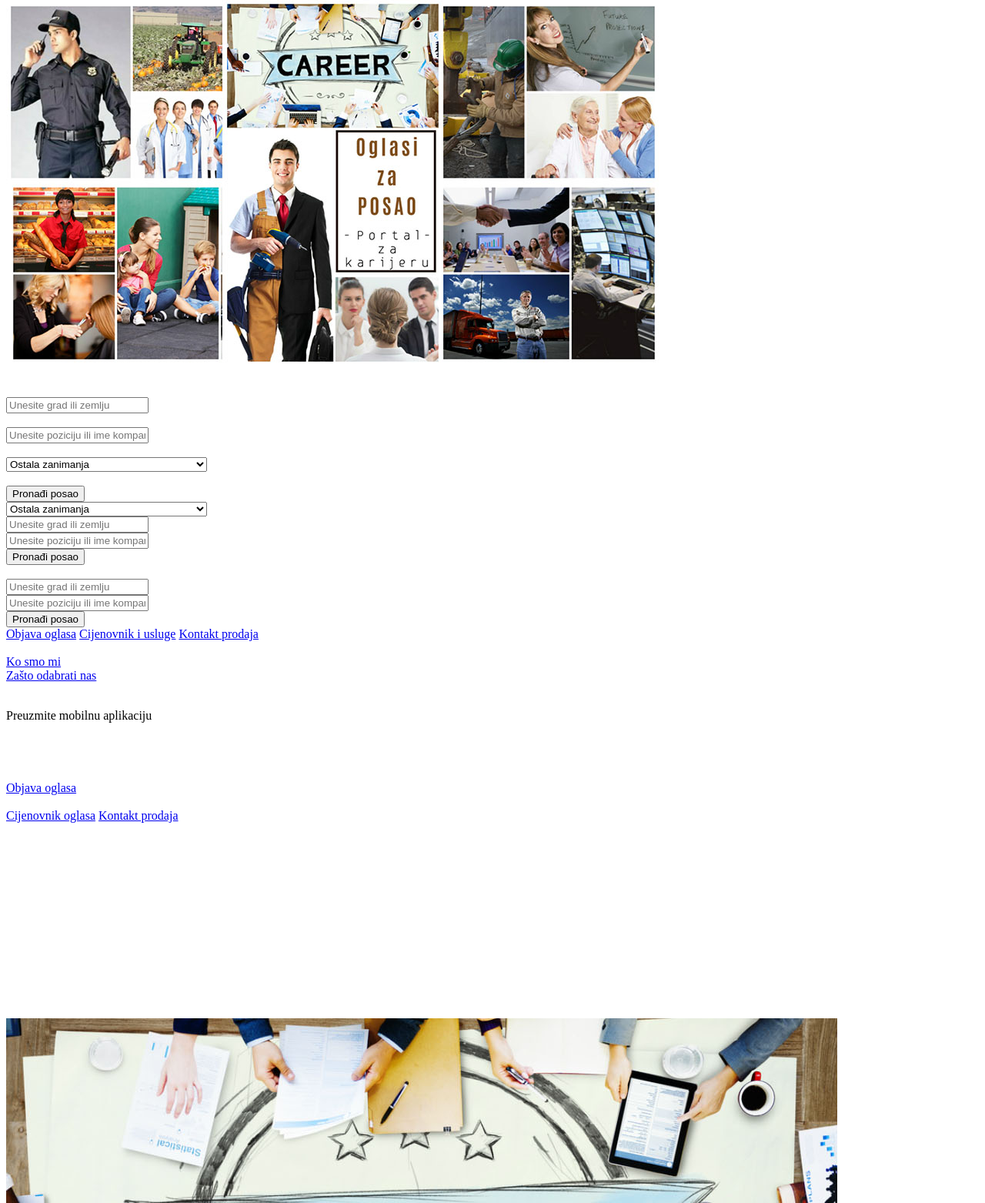
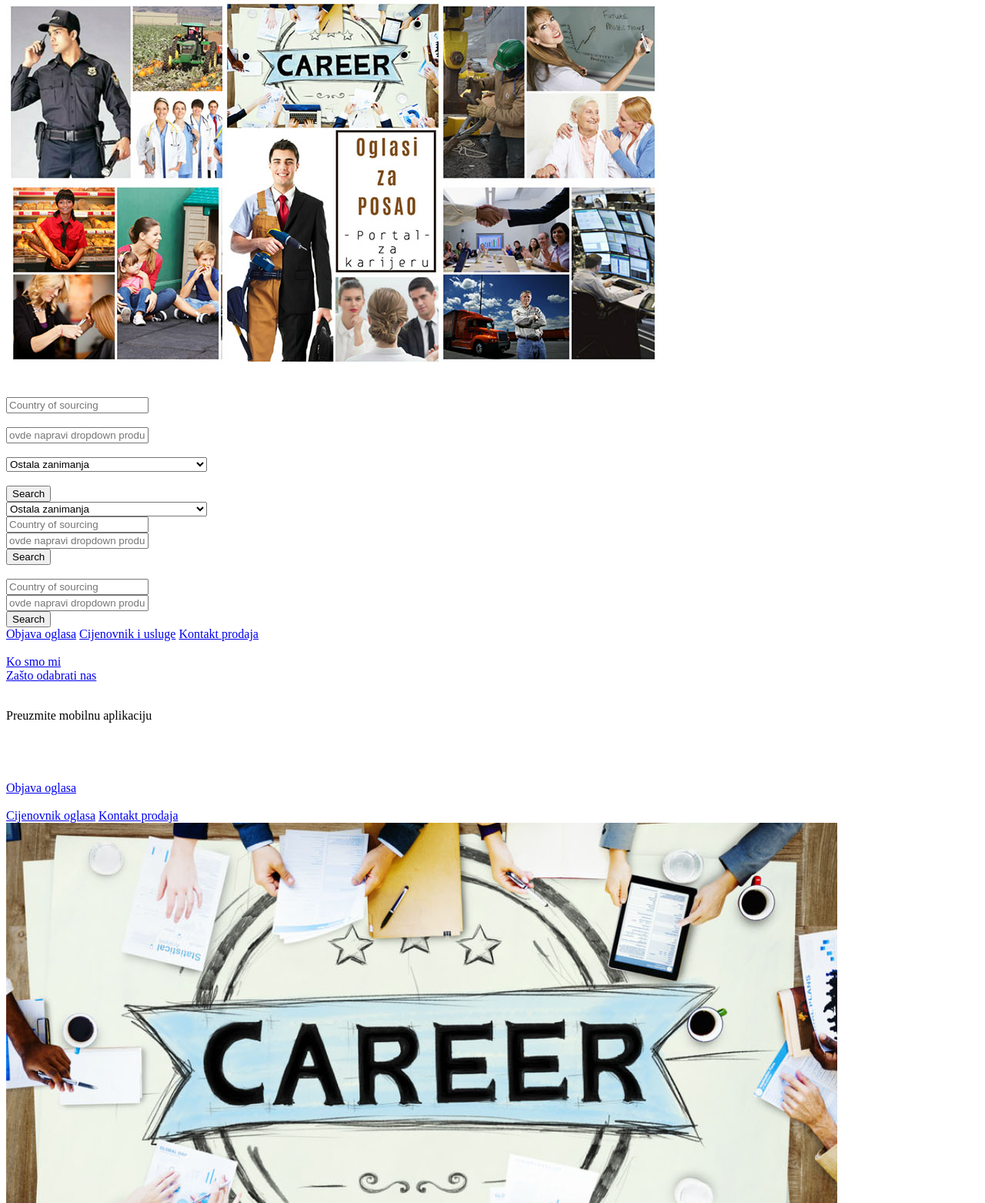
Before and after one commit to NedimRenesalis/demblock, a Yii app: the page made by frontend/views/site/index/BA-index.php in a window 1280 px wide. Shown: the part 105-1668 px from the top of the page at 77% size. Run offline with PHP 8.4 and a stand-in for Yii, Linux system fonts and the light colour scheme; the template is opened without the code that fills it, so the values that code supplies are empty; form fields are guessed from the names that the template uses; some libraries are stand-ins or nearby versions.

Commit message:
izmjene search maske
Signed-off-by: Programiranje <nedim@renesalis-packaging.com>

```diff
--- a/frontend/views/site/index/BA-index.php
+++ b/frontend/views/site/index/BA-index.php
@@ -69,19 +69,19 @@ $jobs = [
                             <?php $form = ActiveForm::begin(['method' => 'get']); ?>
 
                             <div class="search-form-col">
-                                <?= $form->field($searchModel, 'location')->textInput(['maxlength' => true, 'placeholder' => "Unesite grad ili zemlju"])->label('') ?>
+                                <?= $form->field($searchModel, 'location')->textInput(['maxlength' => true, 'placeholder' => "Country of sourcing"])->label('') ?>
                             </div>
                             <br>
                             <div class="search-form-col">
-                                <?= $form->field($searchModel, 'position')->textInput(['maxlength' => true, 'placeholder' => "Unesite poziciju ili ime kompanije"])->label('') ?>
+                                <?= $form->field($searchModel, 'position')->textInput(['maxlength' => true, 'placeholder' => "ovde napravi dropdown products suppliers"])->label('') ?>
                             </div>
                             <br>
                             <div class="search-form-col">
-                                <?= $form->field($searchModel, 'category')->dropDownList($jobs, ['prompt' => 'Odaberite kategoriju', 'label' => null])->label("") ?>
+                                <?= $form->field($searchModel, 'category')->dropDownList($jobs, ['prompt' => 'Select category', 'label' => null])->label("") ?>
                             </div>
                             <br>
                             <div class="form-group search-button search-form-col">
-                                <?= Html::submitButton('Pronađi posao', ['class' => 'active btn btn-block btn-info btn-lg']) ?>
+                                <?= Html::submitButton('Search', ['class' => 'active btn btn-block btn-info btn-lg']) ?>
                             </div>
 
                             <?php ActiveForm::end(); ?>
@@ -98,7 +98,7 @@ $jobs = [
         <div class="row">
             <div class="col-md-12">
                 <div class="search-form-col">
-                    <?= $form->field($searchModel, 'category')->dropDownList($jobs, ['prompt' => 'Odaberite kategoriju', 'label' => null])->label("") ?>
+                    <?= $form->field($searchModel, 'category')->dropDownList($jobs, ['prompt' => 'Select category', 'label' => null])->label("") ?>
                 </div>
             </div>
         </div>
@@ -110,16 +110,16 @@ $jobs = [
             <div class="col-md-12">
                 <div class="form-group">
                     <div class="col-sm-12">
-                        <?= $form->field($searchModel, 'location')->textInput(['maxlength' => true, 'placeholder' => "Unesite grad ili zemlju"])->label('') ?>
+                        <?= $form->field($searchModel, 'location')->textInput(['maxlength' => true, 'placeholder' => "Country of sourcing"])->label('') ?>
                     </div>
                 </div>
                 <div class="form-group">
                     <div class="col-sm-12">
-                        <?= $form->field($searchModel, 'position')->textInput(['maxlength' => true, 'placeholder' => "Unesite poziciju ili ime kompanije"])->label('') ?>
+                        <?= $form->field($searchModel, 'position')->textInput(['maxlength' => true, 'placeholder' => "ovde napravi dropdown products suppliers"])->label('') ?>
                     </div>
                     <div class="form-group">
                         <div class="col-sm-12 col-sm-offset-0,9 text-center">
-                            <?= Html::submitButton('Pronađi posao', ['class' => 'active btn btn-info']) ?>
+                            <?= Html::submitButton('Search', ['class' => 'active btn btn-info']) ?>
                         </div>
                     </div>
                 </div>
@@ -134,13 +134,13 @@ $jobs = [
             <div class="col-md-12">
                 <form class="form-horizontal" role="form">
                     <div class="col-sm-6">
-                        <?= $form->field($searchModel, 'location')->textInput(['maxlength' => true, 'placeholder' => "Unesite grad ili zemlju"])->label('') ?>
+                        <?= $form->field($searchModel, 'location')->textInput(['maxlength' => true, 'placeholder' => "Country of sourcing"])->label('') ?>
                     </div>
                     <div class="col-sm-6">
-                        <?= $form->field($searchModel, 'position')->textInput(['maxlength' => true, 'placeholder' => "Unesite poziciju ili ime kompanije"])->label('') ?>
+                        <?= $form->field($searchModel, 'position')->textInput(['maxlength' => true, 'placeholder' => "ovde napravi dropdown products suppliers"])->label('') ?>
                     </div>
                     <div class="col-sm-10 col-sm-offset-2 text-center">
-                        <?= Html::submitButton('Pronađi posao', ['class' => 'active btn btn-info']) ?>
+                        <?= Html::submitButton('Search', ['class' => 'active btn btn-info']) ?>
                     </div>
                 </form>
             </div>
@@ -204,17 +204,6 @@ $jobs = [
     </div>
 </div>
 
-<center>
-    <script async src="//pagead2.googlesyndication.com/pagead/js/adsbygoogle.js"></script>
-    <!-- 4 -->
-    <ins class="adsbygoogle"
-         style="display:inline-block;width:300px;height:250px"
-         data-ad-client="ca-pub-5242454575053212"
-         data-ad-slot="3048289308"></ins>
-    <script>
-        (adsbygoogle = window.adsbygoogle || []).push({});
-    </script>
-</center>
 
 <?php if ($platinum || $midi): ?>
     <?php $counter = 0; ?>
```
